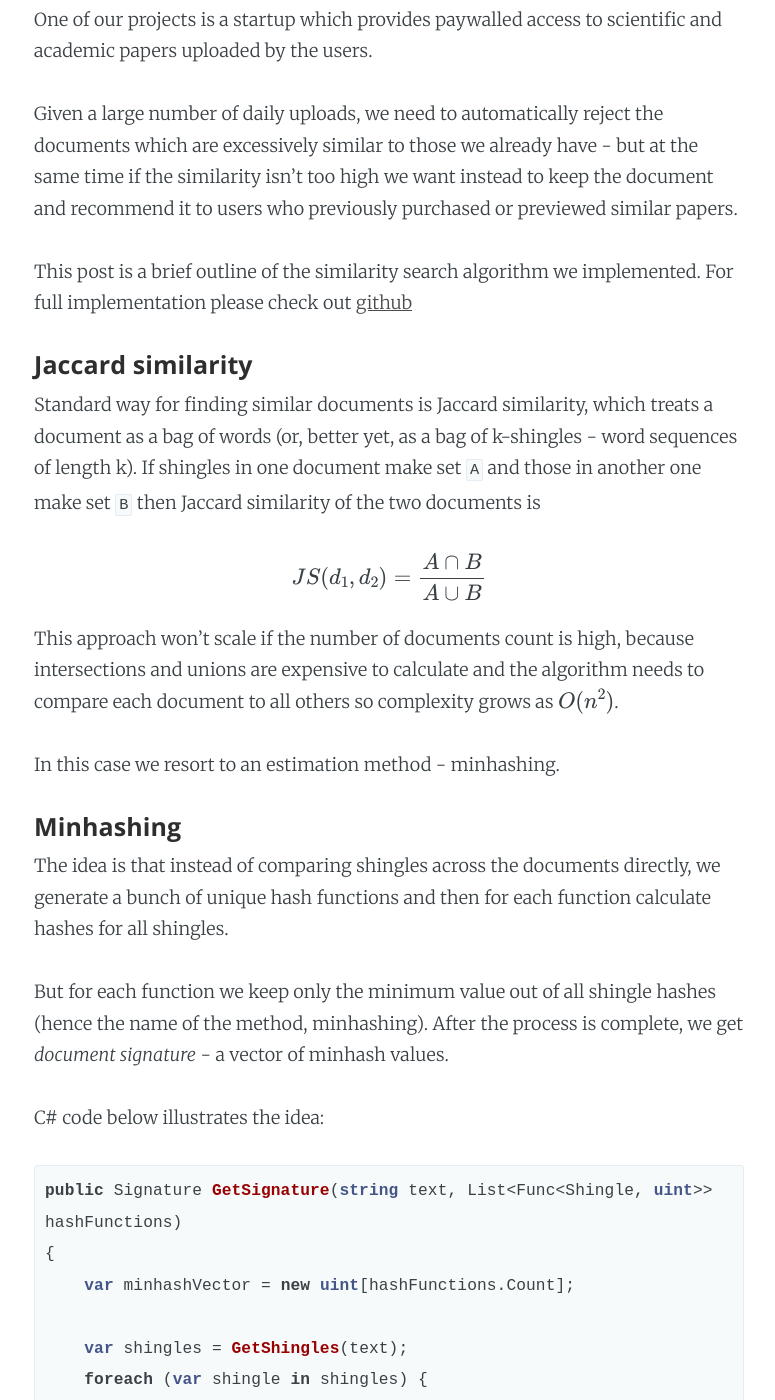
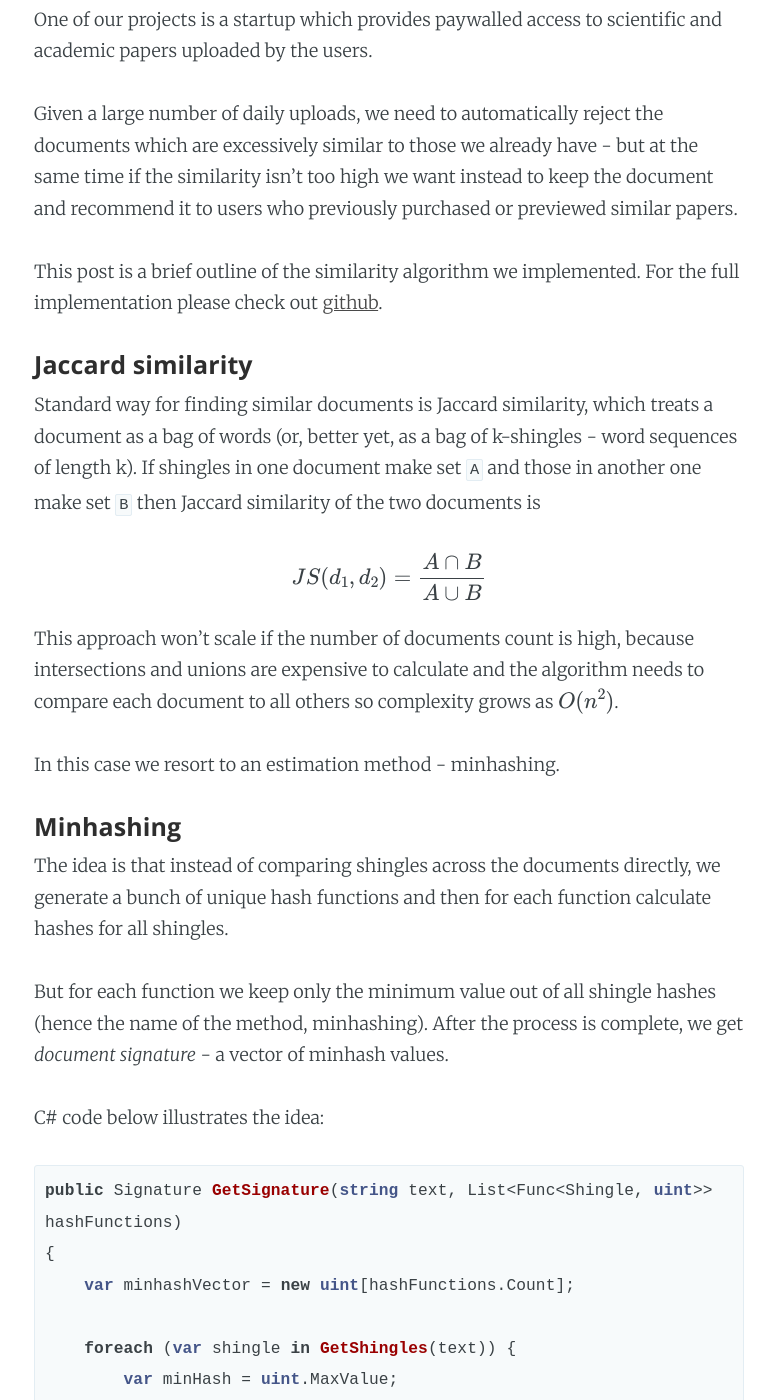
Before and after one commit to andreister/andreister.github.io, a Jekyll site: the page built from _posts/2016-03-17-locality-sensitive-hashing.markdown, in a window 1280 px wide and 1400 px high, scrolled down 276 px. Shown: the whole window, without its empty margins (251-1026 px from the left). Built offline with Jekyll 4.4.1, drawn with Linux system fonts in a browser that asks for light colours; formulas are drawn with MathJax 3.

Commit message:
LSH blog post

```diff
--- a/_posts/2016-03-17-locality-sensitive-hashing.markdown
+++ b/_posts/2016-03-17-locality-sensitive-hashing.markdown
@@ -13,8 +13,8 @@ are excessively similar to those we already have - but at the same time if the s
 isn't too high we want instead to keep the document and recommend it to users who previously
 purchased or previewed similar papers.
 
-This post is a brief outline of the similarity search algorithm we implemented. For full
-implementation please check out [github](https://github.com/andreister/NAlgo/blob/master/NAlgo/Text/LocalitySensitiveSearch.cs)
+This post is a brief outline of the similarity algorithm we implemented. For the full
+implementation please check out [github](https://github.com/andreister/NAlgo/blob/master/NAlgo/Text/LocalitySensitiveSearch.cs).
 
 #### Jaccard similarity
 
@@ -47,8 +47,7 @@ public Signature GetSignature(string text, List<Func<Shingle, uint>> hashFunctio
 {
     var minhashVector = new uint[hashFunctions.Count];
 
-    var shingles = GetShingles(text);
-    foreach (var shingle in shingles) {
+    foreach (var shingle in GetShingles(text)) {
         var minHash = uint.MaxValue;
         for (var functionId = 0; functionId < hashFunctions.Count; functionId++) {
             var hash = hashFunctions[functionId](shingle);
```
